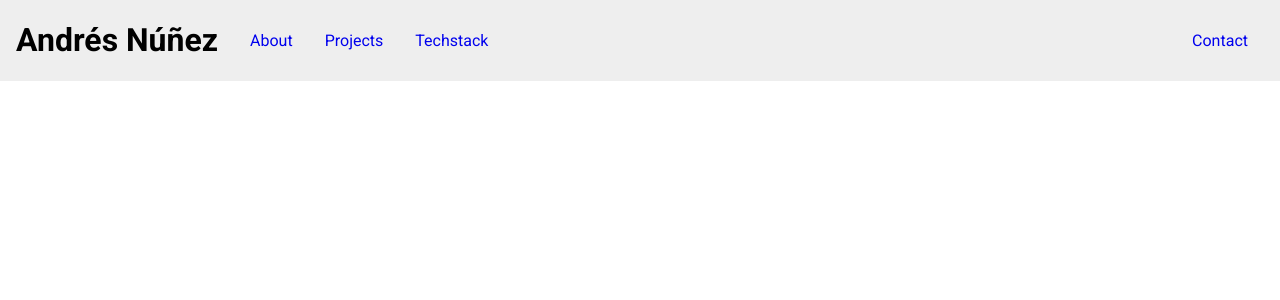
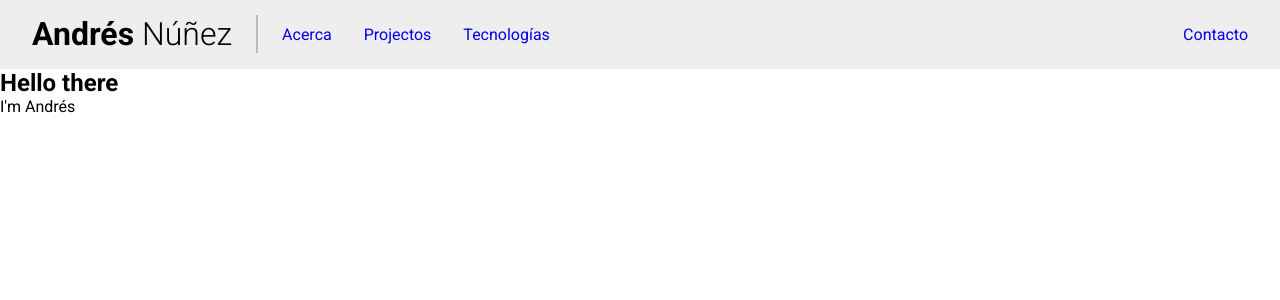
Before and after one commit to AndresNunezG/AndresNunezG.github.io, a React (Create React App) app: page / in a window 1280 px wide. Shown: the top 300 px of the page. Built offline with nearby package versions, Linux system fonts and the light colour scheme.

Commit message:
Navbar partially completed and about starts

```diff
--- a/src/App.css
+++ b/src/App.css
@@ -1,4 +1,4 @@
-body {
+* {
     margin: 0;
     padding: 0;
     box-sizing: border-box;
@@ -7,4 +7,5 @@ body {
 
 :root {
     --main-bg-color: #EEE;
+    --navbar-divline-color: #BBB
 }
--- a/src/App.js
+++ b/src/App.js
@@ -1,10 +1,16 @@
-import Navbar from './components/Navbar'
+import React from 'react';
+
+import Navbar from './components/Navbar';
+import About from './components/About';
 
 import './App.css'
 
 function App() {
   return (
-    <Navbar />
+    <main>
+      <Navbar />
+      <About />
+    </main>
   );
 }
 
--- /dev/null
+++ b/src/components/About.jsx
@@ -0,0 +1,16 @@
+import React from 'react';
+
+import { aboutData } from '../data'
+import './styles/About.css';
+
+export default function About () {
+    const data = aboutData[0];
+    return (
+        <section id="about">
+            <div>
+                <h1>{data.title}</h1>
+                <p>{data.content}</p>
+            </div>
+        </section>
+    )
+}
--- a/src/components/Navbar.jsx
+++ b/src/components/Navbar.jsx
@@ -1,9 +1,11 @@
 import React from 'react';
 
-import './styles/Navbar.css'
+import { navbarData } from '../data.js';
+import './styles/Navbar.css';
 
 export default function Navbar () {
-    return(
+    const data = navbarData[1];
+    return (
         <header className="Navbar__container">
             <div className="Navbar__name">
                 <h1 className="Navbar__firstname">Andr&eacute;s&nbsp;</h1>
@@ -11,12 +13,12 @@ export default function Navbar () {
             </div>
             <div className="Navbar">
                 <div className="Navbar__left">
-                    <a href='about'>About</a>
-                    <a href='projects'>Projects</a>
-                    <a href='techstack'>Techstack</a>
+                    <a href='about'>{data.about}</a>
+                    <a href='projects'>{data.projects}</a>
+                    <a href='techstack'>{data.techstack}</a>
                 </div>
                 <div className="Navbar__right">
-                    <a href="contact">Contact</a>
+                    <a href="contact">{data.contact}</a>
                 </div>
             </div>
         </header>
--- /dev/null
+++ b/src/components/styles/About.css
@@ -0,0 +1,3 @@
+#about {
+    width: 100%;
+}
--- a/src/components/styles/Navbar.css
+++ b/src/components/styles/Navbar.css
@@ -1,7 +1,8 @@
 .Navbar__container {
     margin: 0;
     width: 100%;
-    position: fixed;
+    height: 4.3em;
+    position: sticky;
     background-color: var(--main-bg-color);
     display: flex;
     align-items: center;
@@ -9,12 +10,27 @@
 
 .Navbar__name {
     display: flex;
-    margin-left: 1em;
+    margin: 0.5em;
+    padding: 0 1.5em;
+    border-right: solid 2px var(--navbar-divline-color);
+}
+
+.Navbar__firstname,
+.Navbar__lastname {
+    margin: 0;
+}
+
+.Navbar__lastname {
+    font-weight: 700;
+}
+
+.Navbar__lastname {
+    font-weight: 300;
 }
 
 .Navbar {
     width: 100%;
-    margin: 0 1em;
+    margin-right: 1em;
     display: flex;
     justify-content: space-between;
 }
--- /dev/null
+++ b/src/data.js
@@ -0,0 +1,25 @@
+export const navbarData = [
+    {
+        about: "About",
+        projects: "Projects",
+        techstack: "Techstack",
+        contact: "Contact",
+    },
+    {
+        about: "Acerca",
+        projects: "Projectos",
+        techstack: "Tecnologías",
+        contact: "Contacto",
+    },
+];
+
+export const aboutData = [
+    {
+        title: "Hello there",
+        content: "I'm Andrés",
+    },
+    {
+        title: "Hola",
+        content: "Soy Andrés"
+    }
+];
```
Also changed, not shown: public/index.html (line endings or trailing spaces).
